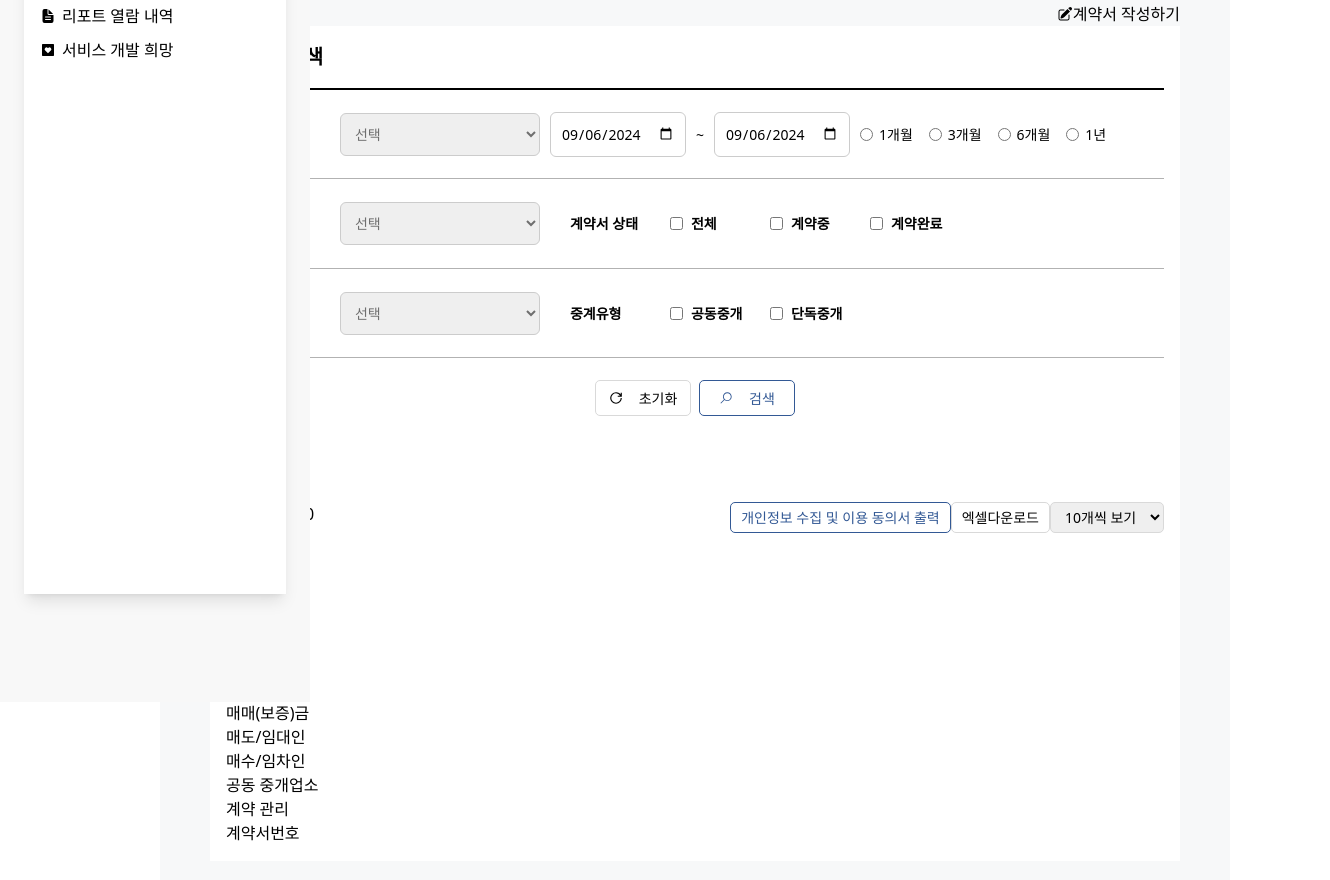
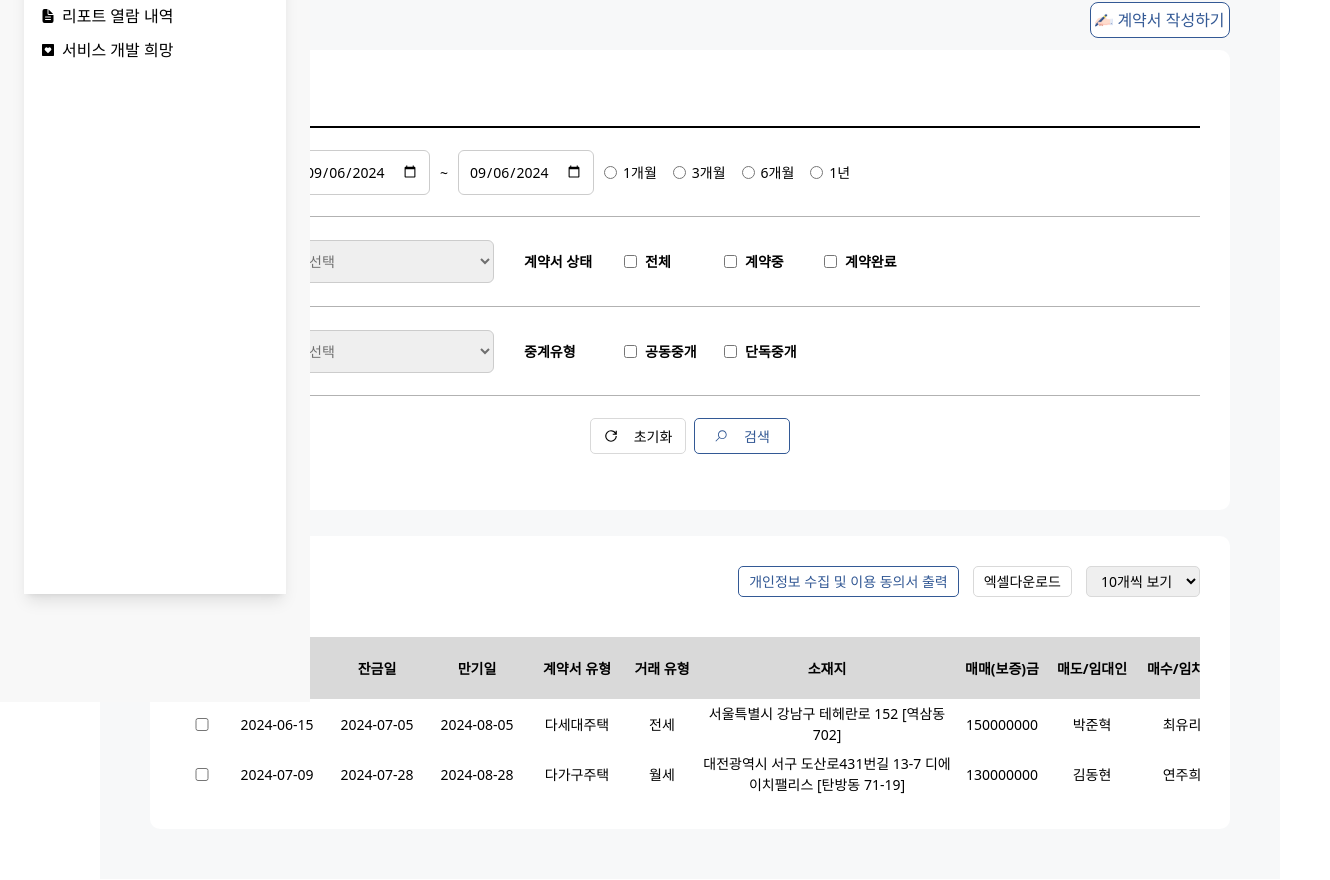
Before and after one commit to JobNest-useTeamWork/jobnest-frontend, a React (Vite) app: page /contract in a window 1280 px wide. Shown: the part 198-1078 px from the top of the page, 1330 px wide, since content can reach past the window. Built offline with nearby package versions, Linux system fonts and the light colour scheme.

Commit message:
[feat] 계약 관리 검색 & 모달 UI

```diff
--- /dev/null
+++ b/public/search.json
@@ -0,0 +1,34 @@
+{
+  "result": [
+    {
+      "id": 1,
+      "contract_date": "2024-06-15",
+      "balance_date": "2024-07-05",
+      "end_date": "2024-08-05",
+      "contract_type": "다세대주택",
+      "transaction_type": "전세",
+      "juso": "서울특별시 강남구 테헤란로 152 [역삼동 702]",
+      "deposit": 150000000,
+      "seller": "박준혁",
+      "buyer": "최유리",
+      "partner_realtor": "None",
+      "contract_num": "B000111224",
+      "created_at": "2024-06-15 14:52:30"
+    },
+    {
+      "id": 2,
+      "contract_date": "2024-07-09",
+      "balance_date": "2024-07-28",
+      "end_date": "2024-08-28",
+      "contract_type": "다가구주택",
+      "transaction_type": "월세",
+      "juso": "대전광역시 서구 도산로431번길 13-7 디에이치팰리스 [탄방동 71-19]",
+      "deposit": 130000000,
+      "seller": "김동현",
+      "buyer": "연주희",
+      "partner_realtor": null,
+      "contract_num": "A000111223",
+      "created_at": "2024-07-09 21:27:42"
+    }
+  ]
+}
--- a/src/components/contract/ContractSearchForm.tsx
+++ b/src/components/contract/ContractSearchForm.tsx
@@ -45,23 +45,16 @@ const ContractSearchForm = () => {
   const id = useId();
 
   return (
-    <section className="p-[16px] w-full h-[460px] bg-white mx-auto min-x-[1124px]">
+    <section className="p-[30px] w-full h-[460px] bg-white rounded-[10px]">
       <h2 className="text-[20px] font-semibold mb-[16px]">계약서 검색</h2>
       <form className={twMerge("text-[14px]")}>
         {/* 첫번째 행 */}
         <div
           className={twMerge(
-            "grid grid-cols-[100px_200px_1fr_1fr] gap-[10px] items-center h-[90px] border-t-2 border-black px-[4px] overflow-x-auto"
+            "grid grid-cols-[100px_300px_1fr] gap-[10px] items-center h-[90px] border-t-2 border-black px-[4px] overflow-x-auto"
           )}
         >
           <div className="font-semibold">날짜조회</div>
-          <select
-            name=""
-            id=""
-            className="p-[10px] border border-[#CCCCCC] rounded-[6px] text-[#6f6f6f]"
-          >
-            <option value="">선택</option>
-          </select>
           <div className="flex items-center gap-[10px]">
             <input
               type="date"
@@ -106,7 +99,7 @@ const ContractSearchForm = () => {
           <select
             name=""
             id=""
-            className="p-[10px] border border-[#CCCCCC] rounded-[6px] text-[#6f6f6f]"
+            className="p-[10px] border border-[#CCCCCC] rounded-[6px] text-[#6f6f6f] text-[14px]"
           >
             <option value="">선택</option>
             {contractCategory.map((type, index) => (
@@ -141,7 +134,7 @@ const ContractSearchForm = () => {
           <select
             name=""
             id=""
-            className="p-[10px] border border-[#CCCCCC] rounded-[6px] text-[#6f6f6f]"
+            className="p-[10px] border border-[#CCCCCC] rounded-[6px] text-[#6f6f6f] text-[14px]"
           >
             <option value="">선택</option>
             <option value="">매매</option>
--- a/src/components/contract/ContractSearchResult.tsx
+++ b/src/components/contract/ContractSearchResult.tsx
@@ -1,13 +1,28 @@
+import { useEffect, useState } from "react";
+import { IoWarningOutline } from "react-icons/io5";
+import ResultItem from "./ResultItem";
+import { contractType } from "../../types/contract";
+
 const ContractSearchResult = () => {
+  const [resultList, setResultList] = useState<contractType[]>([]);
+  useEffect(() => {
+    fetch("/search.json")
+      .then((response) => response.json())
+      .then((data) => setResultList(data.result));
+  }, []);
+
+  console.log(resultList);
+
   return (
     <>
-      <section className="bg-white p-[16px]">
-        <div className="flex justify-between">
-          <div className="flex gap-[16px]">
-            <h2>검색 결과</h2>
-            <div>0</div>
+      <section className="bg-white p-[30px] rounded-[10px]">
+        <div className="flex justify-between mb-[40px] items-center">
+          <div className="flex gap-[16px] items-center">
+            <h2 className="font-semibold text-[20px]">검색 결과</h2>
+            <div className="text-[#335995]">{resultList.length}</div>
           </div>
-          <div className="flex">
+          {resultList.length !== 0 && (
+            <div className="flex gap-[14px]">
               <button className="output-button px-[10px] py-[4px]">
                 개인정보 수집 및 이용 동의서 출력
               </button>
@@ -18,9 +33,10 @@ const ContractSearchResult = () => {
                 <option value="10">10개씩 보기</option>
               </select>
             </div>
+          )}
         </div>
-        <form action="">
-          <div>
+        <form className="text-[14px] text-center overflow-auto relative">
+          <div className="contract-search-grid font-semibold bg-[#D9D9D9] rounded-[10px] px-[2px] py-[10px] min-w-max">
             <input type="checkbox" />
             <div>계약일</div>
             <div>잔금일</div>
@@ -35,6 +51,17 @@ const ContractSearchResult = () => {
             <div>계약 관리</div>
             <div>계약서번호</div>
           </div>
+
+          {resultList.length === 0 ? (
+            <div className="flex flex-col justify-center items-center gap-[30px] p-[100px]">
+              <IoWarningOutline className="text-[70px] text-[#808080]" />
+              리스트가 없습니다.
+            </div>
+          ) : (
+            resultList.map((contract) => (
+              <ResultItem key={contract.id} {...contract} />
+            ))
+          )}
         </form>
       </section>
     </>
--- /dev/null
+++ b/src/components/contract/CreateModal.tsx
@@ -0,0 +1,48 @@
+const CreateModal = ({ closeModal }: { closeModal: () => void }) => {
+  return (
+    <div className="modal bg-white absolute p-[40px] rounded-[10px] flex flex-col gap-[26px]">
+      <h1 className="text-[24px] font-medium">계약서 작성</h1>
+      <form className="grid grid-cols-[80px_150px_80px_150px] gap-6">
+        <div className="font-medium">계약서 종류</div>
+        <select
+          className="border border-border-color text-[#6f6f6f] rounded-[6px] p-[4px] text-[14px]"
+          name=""
+          id=""
+        >
+          <option value="">선택</option>
+        </select>
+        <div className="font-medium">거래 유형</div>
+        <select
+          className="border border-border-color text-[#6f6f6f] rounded-[6px] p-[4px] text-[14px]"
+          name=""
+          id=""
+        >
+          <option value="">선택</option>
+        </select>
+      </form>
+      <div>
+        <div className="font-medium">주소 입력</div>
+        <input
+          className="border border-border-color rounded-[6px] p-[4px] mt-[10px] w-full"
+          type="text"
+          placeholder="주소를 입력해주세요"
+        />
+      </div>
+      <div className="flex justify-center items-center gap-4 mt-[16px]">
+        <button
+          className="font-medium border border-border-color rounded-[6px] w-[100px] h-[36px]"
+          onClick={closeModal}
+        >
+          취소
+        </button>
+        <button
+          className="font-medium bg-[#335995] text-white rounded-[6px] w-[120px] h-[36px]"
+          type="submit"
+        >
+          계약서 작성
+        </button>
+      </div>
+    </div>
+  );
+};
+export default CreateModal;
--- /dev/null
+++ b/src/components/contract/ResultItem.tsx
@@ -0,0 +1,36 @@
+import { contractType } from "../../types/contract";
+
+const ResultItem = ({
+  contract_date, // 계약일
+  balance_date, // 잔금일
+  end_date, // 만기일
+  contract_type, // 계약서 유형
+  transaction_type, // 거래 유형
+  juso, // 소재지
+  deposit, // 매매(보증)금
+  seller, // 매도/임대인
+  buyer, // 매수/임차인
+  partner_realtor, // 공동 중개업소
+  contract_num, // 계약서 번호
+}: contractType) => {
+  return (
+    <>
+      <div className="contract-search-grid px-[2px] py-[4px] min-w-max">
+        <input type="checkbox" />
+        <div>{contract_date}</div>
+        <div>{balance_date}</div>
+        <div>{end_date}</div>
+        <div>{contract_type}</div>
+        <div>{transaction_type}</div>
+        <div>{juso}</div>
+        <div>{deposit}</div>
+        <div>{seller}</div>
+        <div>{buyer}</div>
+        <div>{partner_realtor}</div>
+        <div>계약 관리</div>
+        <div>{contract_num}</div>
+      </div>
+    </>
+  );
+};
+export default ResultItem;
--- a/src/components/outside/SideBar.tsx
+++ b/src/components/outside/SideBar.tsx
@@ -12,10 +12,10 @@ const SideBar = () => {
     <>
       <nav
         className={twMerge(
-          "bg-[#f8f8f8] h-[100vh] fixed left-0 p-4 flex flex-col gap-[16px] items-center",
+          "bg-[#f8f8f8] h-[100vh] fixed left-0 p-4 flex flex-col gap-[16px] items-center z-[1000]",
           isFixed
             ? "w-[310px] block flex flex-col gap-[16px] "
-            : "w-[50px] hover:w-[310px] group transition-all duration-300 ease-in-out z-[1000] "
+            : "w-[50px] hover:w-[310px] group transition-all duration-300 ease-in-out "
         )}
       >
         <div className="flex self-start gap-[16px] items-center">
--- a/src/css/tailwind.css
+++ b/src/css/tailwind.css
@@ -28,4 +28,31 @@
     color: #000000;
     font-size: 14px;
   }
+
+  .contract-search-grid {
+    display: grid;
+    grid-template-columns: 40px repeat(4, 90px) 60px 250px repeat(6, 80px);
+    gap: 10px;
+    align-items: center;
+  }
+
+  .modal-overlay {
+    position: fixed;
+    top: 0;
+    left: 0;
+    width: 100%;
+    height: 100%;
+    background-color: rgba(0, 0, 0, 0.5); /* 배경 반투명 */
+    display: flex;
+    justify-content: center;
+    align-items: center;
+    z-index: 2000;
+  }
+
+  .modal {
+    background-color: white;
+    padding: 20px;
+    border-radius: 8px;
+    box-shadow: 0 4px 8px rgba(0, 0, 0, 0.2);
+  }
 }
--- a/src/pages/Contract.tsx
+++ b/src/pages/Contract.tsx
@@ -1,24 +1,47 @@
 import ContractSearchForm from "../components/contract/ContractSearchForm";
-import { IoNewspaperOutline } from "react-icons/io5";
-import { HiPencilSquare } from "react-icons/hi2";
 import ContractSearchResult from "../components/contract/ContractSearchResult";
+import { useState } from "react";
+import CreateModal from "../components/contract/CreateModal";
+import contractIcon from "../assets/contract.svg";
+import createIcon from "../assets/writing.svg";
 
 const Contract = () => {
+  const [isOpen, setIsOpen] = useState(false);
+  const closeModal = () => setIsOpen(false);
+  // 오버레이 클릭 시 모달 닫기
+  const handleOverlayClick = (
+    e: React.MouseEvent<HTMLDivElement, MouseEvent>
+  ) => {
+    if (e.target === e.currentTarget) {
+      closeModal();
+    }
+  };
   return (
     <div className="bg-[#F7F8F9] w-full flex flex-col p-[50px]">
       {/* Title */}
-      <div className="flex justify-between w-full mx-auto">
-        <div className="flex items-center">
-          <IoNewspaperOutline />
+      <div className="flex justify-between w-full mx-auto mb-[12px]">
+        <div className="flex items-center gap-[4px] font-semibold">
+          <img src={contractIcon} alt="계약관리 아이콘" />
           <h1>계약관리</h1>
         </div>
-        <button className="flex items-center">
-          <HiPencilSquare />
+        <button
+          className="flex justify-center items-center gap-[4px] border border-[#335995] text-[#335995] bg-white rounded-[8px] w-[140px] h-[36px]"
+          onClick={() => setIsOpen((isOpen) => !isOpen)}
+        >
+          <img src={createIcon} alt="계약서 작성 아이콘" />
           계약서 작성하기
         </button>
+        {/* 계약서 작성 모달 */}
+        {isOpen && (
+          <div className="modal-overlay" onClick={handleOverlayClick}>
+            <CreateModal closeModal={closeModal} />
+          </div>
+        )}
       </div>
-      <ContractSearchForm />
-      <ContractSearchResult />
+      <section className="flex flex-col gap-[26px] min-x-[1124px] ">
+        <ContractSearchForm />
+        <ContractSearchResult />
+      </section>
     </div>
   );
 };
--- /dev/null
+++ b/src/types/contract.d.ts
@@ -0,0 +1,3 @@
+export type contractType = {
+  [key: string]: string;
+};
--- a/tailwind.config.js
+++ b/tailwind.config.js
@@ -10,6 +10,7 @@ module.exports = {
       colors: {
         // 사용자 정의 색상 추가
         "main-color": "#347fff",
+        "boder-color": "#D9D9D9",
       },
       transitionProperty: {
         width: "width",
```
Also changed, not shown: src/components/outside/SideBar copy.tsx (deleted, +0 -52 lines), src/assets/contract.svg (added), src/assets/writing.svg (added). Lines whose indentation alone changed are shown as unchanged.
